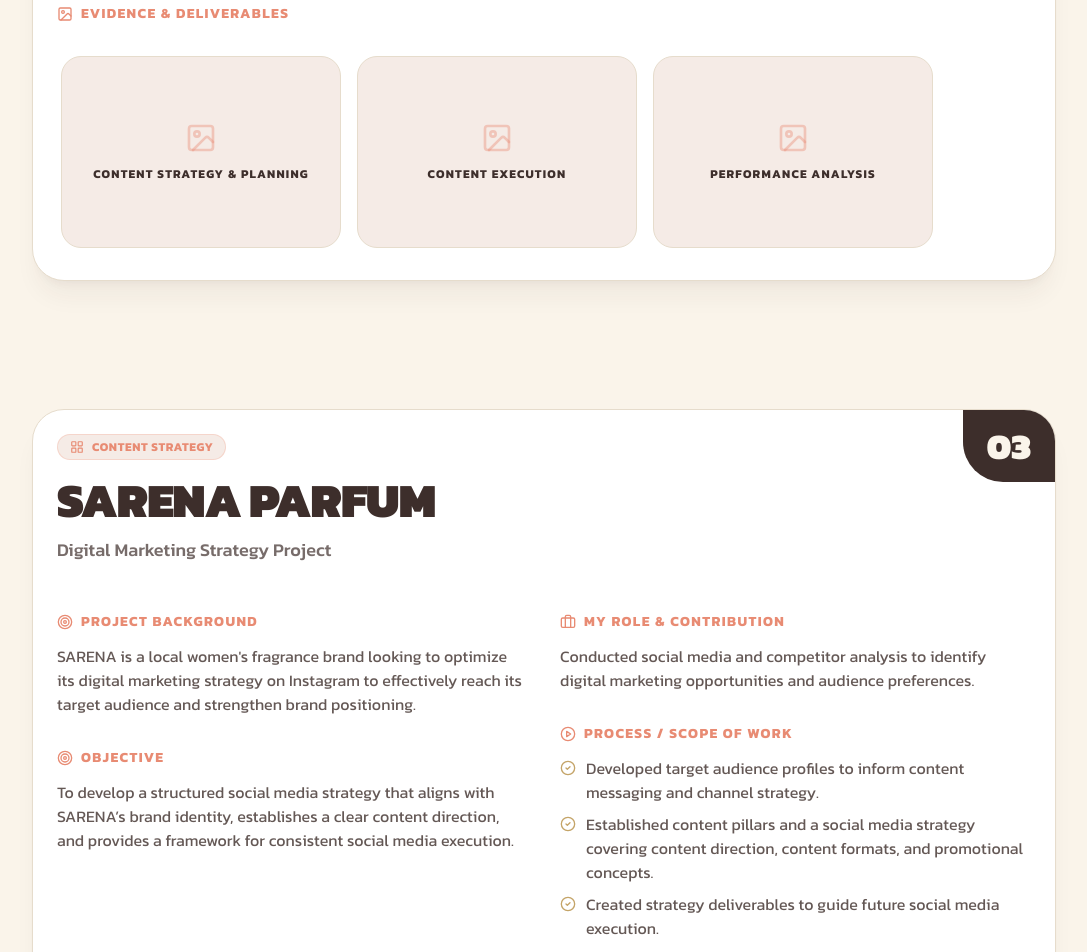
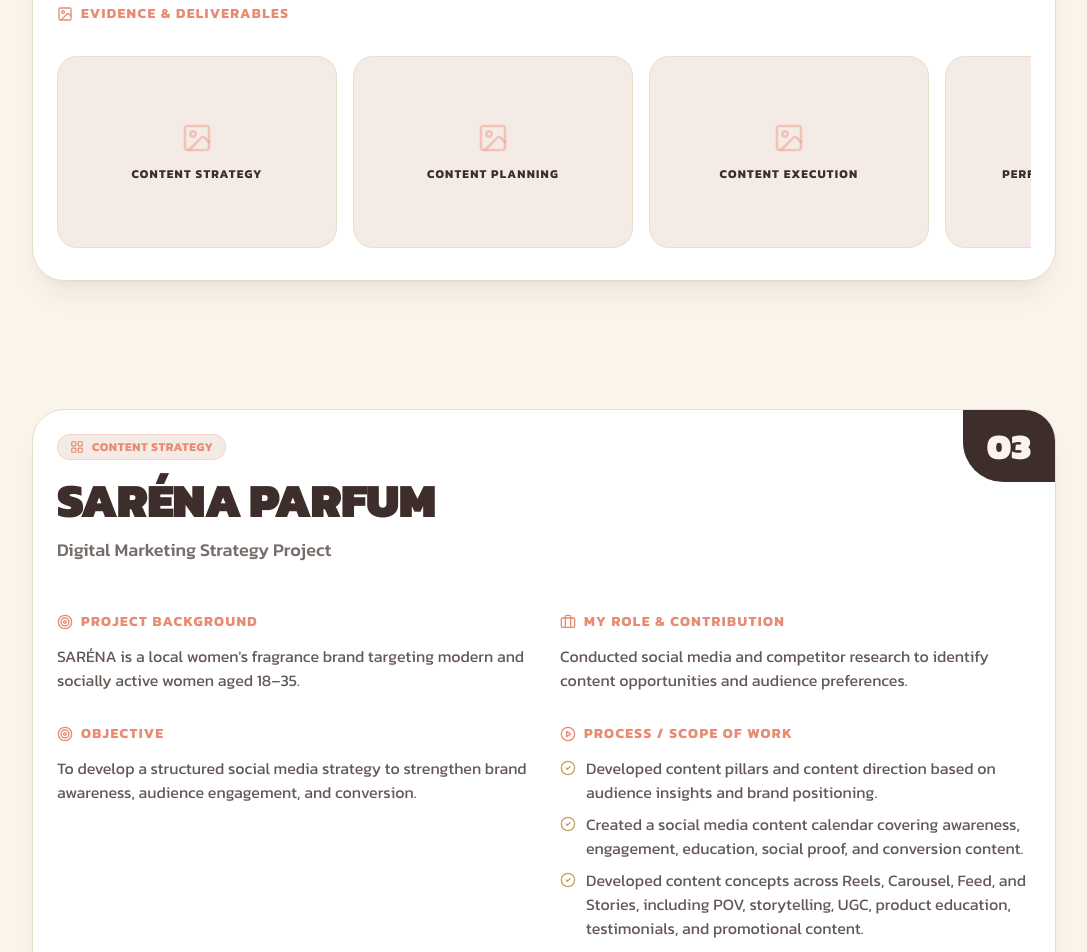
Before and after one commit to Braneee/portofolio-ardhia, a Next.js app: page /projects in a window 1280 px wide. Shown: the part 2600-3552 px from the top of the page, without its empty margins (96-1183 px from the left). Built offline with nearby package versions, Linux system fonts and the light colour scheme.

Commit message:
fix: strictly synchronize project texts with the revised BRIEF.docx

```diff
--- a/src/data/projects.ts
+++ b/src/data/projects.ts
@@ -39,7 +39,7 @@ export const projectsData: Project[] = [
     category: "Social Media Campaign",
     featured: true,
     image: "https://images.unsplash.com/photo-1558769132-cb1aea458c5e?auto=format&fit=crop&q=80&w=1200",
-    background: "Omah Daster Eva is a Malang-based women’s fashion brand specializing in homewear with distinctive handmade Malang embroidery. The brand already had strong awareness and an established customer base, while the campaign focused on strengthening Instagram performance and supporting online conversion.",
+    background: "Omah Daster Eva is a Malang-based women's fashion brand specializing in homewear with distinctive handmade Malang embroidery. The brand already had strong awareness and an established customer base, while the campaign focused on strengthening Instagram performance and supporting online conversion.",
     objective: "To develop and execute an Instagram social media strategy aligned with the target audience and optimize content performance throughout the campaign period.",
     role: "Conducted Instagram content analysis to identify top- and low-performing content formats and audience preferences.",
     process: [
@@ -56,30 +56,32 @@ export const projectsData: Project[] = [
       ]
     },
     evidence: [
-      { title: "Content Strategy & Planning", type: "gallery", url: "#" },
+      { title: "Content Strategy", type: "gallery", url: "#" },
+      { title: "Content Planning", type: "gallery", url: "#" },
       { title: "Content Execution", type: "gallery", url: "#" },
-      { title: "Performance Analysis", type: "gallery", url: "#" }
+      { title: "Performance Analysis", type: "gallery", url: "#" },
+      { title: "Campaign Results", type: "gallery", url: "#" }
     ],
     techStack: ["Instagram Reels", "Meta Business Suite", "Content Strategy"],
     caseStudyAvailable: true
   },
   {
     id: "sarena-parfum",
-    title: "SARENA Parfum",
+    title: "SARÉNA Parfum",
     subtitle: "Digital Marketing Strategy Project",
     category: "Content Strategy",
     featured: true,
     image: "https://images.unsplash.com/photo-1596462502278-27bfdc403348?auto=format&fit=crop&q=80&w=1200",
-    background: "SARENA is a local women's fragrance brand looking to optimize its digital marketing strategy on Instagram to effectively reach its target audience and strengthen brand positioning.",
-    objective: "To develop a structured social media strategy that aligns with SARENA’s brand identity, establishes a clear content direction, and provides a framework for consistent social media execution.",
-    role: "Conducted social media and competitor analysis to identify digital marketing opportunities and audience preferences.",
+    background: "SARÉNA is a local women's fragrance brand targeting modern and socially active women aged 18–35.",
+    objective: "To develop a structured social media strategy to strengthen brand awareness, audience engagement, and conversion.",
+    role: "Conducted social media and competitor research to identify content opportunities and audience preferences.",
     process: [
-      "Developed target audience profiles to inform content messaging and channel strategy.",
-      "Established content pillars and a social media strategy covering content direction, content formats, and promotional concepts.",
-      "Created strategy deliverables to guide future social media execution."
+      "Developed content pillars and content direction based on audience insights and brand positioning.",
+      "Created a social media content calendar covering awareness, engagement, education, social proof, and conversion content.",
+      "Developed content concepts across Reels, Carousel, Feed, and Stories, including POV, storytelling, UGC, product education, testimonials, and promotional content."
     ],
     result: {
-      description: "A comprehensive digital marketing playbook for the brand's future execution.",
+      description: "Social Media Strategy, Content Pillars, Content Direction, Content Calendar & Content Concepts.",
       highlights: [
         { label: "Deliverables", value: "Strategy Deck", sub: "Content & Channel Plans" }
       ]
@@ -98,23 +100,26 @@ export const projectsData: Project[] = [
     category: "Social Media Campaign",
     featured: false,
     image: "https://images.unsplash.com/photo-1558961363-fa8fdf82db35?auto=format&fit=crop&q=80&w=1200",
-    background: "Fin's Kitchen is a dessert brand specializing in cromboloni. The project focused on developing a social media campaign to drive product awareness and engagement among its target audience.",
-    objective: "To create a cohesive social media campaign that highlights the product's appeal and engages the target audience through relatable content.",
-    role: "Analyzed the brand's target audience and current social media presence to identify content opportunities.",
+    background: "Fin’s Kitchen is a dessert brand targeting young consumers aged 18–35 in Pekalongan and surrounding areas. The brand had strong potential for reach through Instagram, with its top Reels reaching 28.9K views despite a relatively small follower base.",
+    objective: "To develop a social media marketing campaign that strengthens brand awareness, engagement, and conversion through relatable and visually appealing dessert content.",
+    role: "Conducted audience and social media analysis to identify audience characteristics, interests, and content opportunities.",
     process: [
-      "Developed the 'Bad Day? Dessert Dulu' campaign concept based on relatable everyday moments and the brand's positioning.",
+      "Developed the “Bad Day? Dessert Dulu” campaign concept based on relatable everyday moments and the brand’s positioning.",
       "Developed content pillars covering Customer Experience, Product Showcase, and Relatable Moments.",
-      "Created a content calendar and visual direction for the campaign."
+      "Created a monthly content calendar across Feed, Reels, and Stories."
     ],
     result: {
-      description: "Delivered a complete Social Media Campaign Blueprint.",
+      description: "Social Media Campaign Blueprint: Campaign concept, content pillars, content calendar, and promotional content direction.",
       highlights: [
-        { label: "Campaign Theme", value: "Bad Day? Dessert Dulu", sub: "Relatable Everyday Moments" }
+        { label: "Campaign Theme", value: "Bad Day?", sub: "Dessert Dulu" }
       ]
     },
     evidence: [
-      { title: "Campaign Blueprint", type: "gallery", url: "#" },
-      { title: "Content Pillars & Calendar", type: "gallery", url: "#" }
+      { title: "Audience Analysis", type: "gallery", url: "#" },
+      { title: "Campaign Concept", type: "gallery", url: "#" },
+      { title: "Content Pillars", type: "gallery", url: "#" },
+      { title: "Content Calendar", type: "gallery", url: "#" },
+      { title: "Sample Content", type: "gallery", url: "#" }
     ],
     techStack: ["Campaign Planning", "Content Calendar", "Social Media Strategy"],
     caseStudyAvailable: true
@@ -126,18 +131,18 @@ export const projectsData: Project[] = [
     category: "Market Research",
     featured: false,
     image: "https://images.unsplash.com/photo-1512496015851-a90fb38ba796?auto=format&fit=crop&q=80&w=1200",
-    background: "Lamis Resto planned to introduce a new coffee and snack bundle targeting Gen Z. The project required market research to validate product interest, pricing, and bundle combinations before launch.",
-    objective: "To conduct quantitative market research to assess target audience interest, determine optimal pricing, and identify the most appealing bundle combinations.",
-    role: "Designed and distributed an online survey targeting the specified demographic to gather actionable insights.",
+    background: "Lamis Resto is a family-friendly restaurant in Bali preparing to launch new Cafe Latte + Snack bundle options.",
+    objective: "To identify customer preferences, suitable pricing, and purchase interest to support the new bundle launch.",
+    role: "Conducted quantitative research through an online survey targeting the specified demographic.",
     process: [
-      "Analyzed survey data to identify trends in consumer preferences, pricing expectations, and product combinations.",
-      "Developed a research report summarizing key findings and providing strategic recommendations for the product launch."
+      "Analyzed customer preferences, spending behavior, bundle preferences, and price expectations.",
+      "Translated research findings into product, pricing, and promotional recommendations."
     ],
     result: {
-      description: "Data-driven insights to inform the new product bundle launch.",
+      description: "Customer Insights & Strategic Recommendations for the new Cafe Latte + Snack bundle.",
       highlights: [
-        { label: "Purchase Intent", value: "74.6%", sub: "High interest in new bundle" },
-        { label: "Optimal Pricing", value: "Rp36K–45K", sub: "Preferred price range" },
+        { label: "High Interest", value: "74.6%", sub: "Interest in trying new bundle" },
+        { label: "Preferred Price", value: "Rp36K–45K", sub: "Optimal price range" },
         { label: "Top Bundles", value: "Latte + Fries", sub: "& Latte + Cinnamon Roll" }
       ]
     },
@@ -151,26 +156,29 @@ export const projectsData: Project[] = [
   {
     id: "kandang-jeletot",
     title: "Kandang Jeletot",
-    subtitle: "Copywriting & Content Structure",
+    subtitle: "Copywriting Project",
     category: "SEO & Copywriting",
     featured: false,
     image: "https://images.unsplash.com/photo-1526947425960-945c6e72858f?auto=format&fit=crop&q=80&w=1200",
-    background: "Kandang Jeletot required social media copywriting for a new product launch, aiming to capture audience attention through humorous and relatable messaging.",
-    objective: "To create engaging social media copy (Reels script and Feed caption) that introduces the new product while maintaining the brand's humorous tone.",
-    role: "Developed social media copy based on the product brief and target audience preferences.",
+    background: "Kandang Jeletot is a food brand introducing new basreng and makaroni products through promotional social media content.",
+    objective: "To create promotional copy that captures attention, communicates the new product launch, and encourages audiences to take action.",
+    role: "Developed short-form copywriting for Reels and Feed content using an audience-focused and humorous approach.",
     process: [
-      "Applied the AIDA framework (Attention, Interest, Desire, Action) to structure promotional communication.",
-      "Wrote a Reels script and Feed caption incorporating humor and strong hooks to maximize engagement."
+      "Created hooks designed to capture attention within the first few seconds of the video.",
+      "Developed captions and CTAs to support the product launch and promotional message.",
+      "Applied the AIDA framework to structure promotional communication."
     ],
     result: {
-      description: "Social Media Copywriting Package ready for campaign execution.",
+      description: "Social Media Copywriting Package: Reels script, Feed copy, caption, hook, and CTA for the new product launch.",
       highlights: [
         { label: "Framework", value: "AIDA", sub: "Attention, Interest, Desire, Action" }
       ]
     },
     evidence: [
-      { title: "Reels Script & Feed Copy", type: "gallery", url: "#" },
-      { title: "AIDA Framework Application", type: "gallery", url: "#" }
+      { title: "Reels storyboard/script", type: "gallery", url: "#" },
+      { title: "Feed copy", type: "gallery", url: "#" },
+      { title: "Caption", type: "gallery", url: "#" },
+      { title: "Before/After Copy", type: "gallery", url: "#" }
     ],
     techStack: ["Copywriting", "AIDA Framework", "Scriptwriting"],
     caseStudyAvailable: true
@@ -178,26 +186,28 @@ export const projectsData: Project[] = [
   {
     id: "seo-optimization",
     title: "SEO Optimization",
-    subtitle: "Content & Keyword Research",
+    subtitle: "SEO Content & Keyword Research Project",
     category: "SEO & Copywriting",
     featured: false,
     image: "https://images.unsplash.com/photo-1611162617474-5b21e879e113?auto=format&fit=crop&q=80&w=1200",
-    background: "The project involved creating an SEO-optimized article targeting specific keywords related to tourism in Bogor to improve search engine visibility.",
-    objective: "To conduct keyword research and produce an SEO-friendly article that aligns with search intent and target audience interests.",
+    background: "This project focused on developing SEO-optimized content around travel destinations in Bogor, targeting users searching for relevant travel recommendations.",
+    objective: "To create search-intent-driven content that targets relevant keywords and provides useful information for users planning a trip to Bogor.",
     role: "Conducted keyword research using Ahrefs, Google Trends, and Google Keyword Planner.",
     process: [
-      "Analyzed search volume, keyword difficulty, and search intent to identify target keywords.",
-      "Developed a content structure and wrote an SEO-optimized article incorporating target keywords naturally."
+      "Identified relevant search topics and structured content based on user search intent.",
+      "Developed an SEO-focused article covering travel recommendations in Bogor, including nature, family, and Instagrammable destinations."
     ],
     result: {
-      description: "Delivered a fully SEO-Optimized Article.",
+      description: "SEO-Optimized Article: Keyword research, search-intent mapping, content structure, and final SEO article.",
       highlights: [
         { label: "Output", value: "SEO Article", sub: "Search-intent mapped" }
       ]
     },
     evidence: [
-      { title: "Keyword Research & Mapping", type: "gallery", url: "#" },
-      { title: "Final SEO Article", type: "gallery", url: "#" }
+      { title: "Keyword research", type: "gallery", url: "#" },
+      { title: "Keyword mapping", type: "gallery", url: "#" },
+      { title: "Content structure", type: "gallery", url: "#" },
+      { title: "Final article", type: "gallery", url: "#" }
     ],
     techStack: ["Ahrefs", "Google Trends", "Google Keyword Planner", "SEO Writing"],
     caseStudyAvailable: true
@@ -219,12 +229,13 @@ export const projectsData: Project[] = [
     result: {
       description: "Successfully built local brand awareness and reached external audiences.",
       highlights: [
-        { label: "Social Media Reach", value: "88.3%", sub: "Views from non-followers" }
+        { label: "Social Media Reach", value: "88.3%", sub: "of views from non-followers" }
       ]
     },
     evidence: [
-      { title: "Instagram Profile", type: "gallery", url: "#" },
-      { title: "Selected Promo Content", type: "gallery", url: "#" },
+      { title: "Instagram profile", type: "gallery", url: "#" },
+      { title: "Selected content", type: "gallery", url: "#" },
+      { title: "Campaign/promo content", type: "gallery", url: "#" },
       { title: "Instagram Insights", type: "gallery", url: "#" }
     ],
     techStack: ["Branding", "Social Media Marketing", "CRM", "Business Operations"],
```
